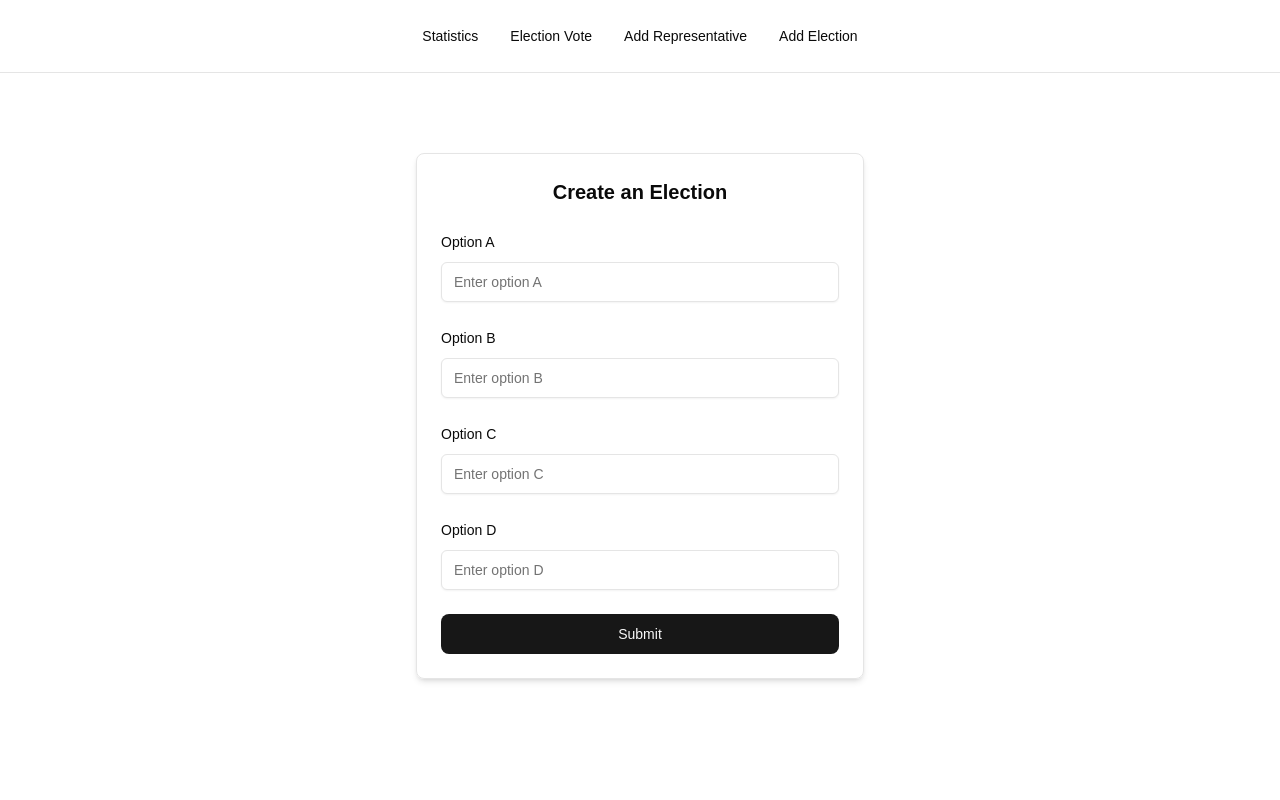
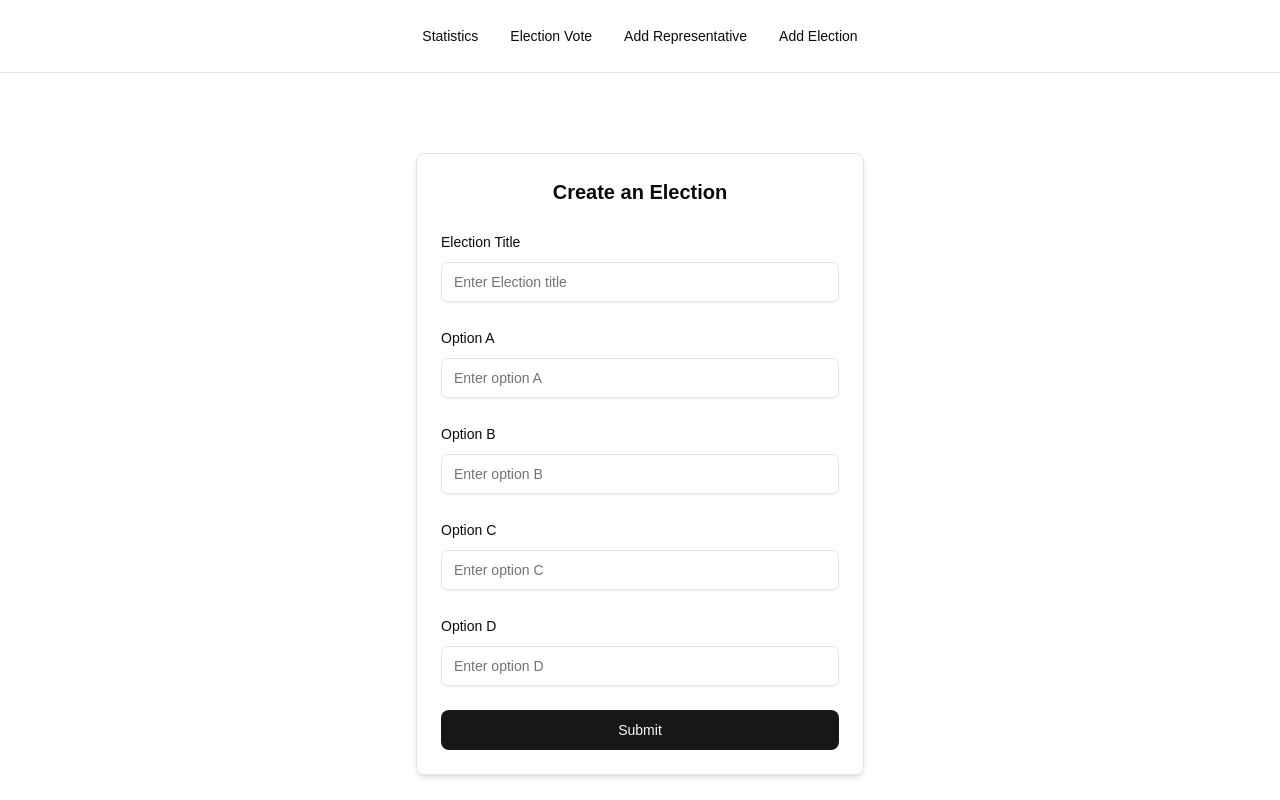
Before and after one commit to alimohseni99/vote-application, a Next.js app: page /add-election in a window 1280 px wide. Built offline with nearby package versions, Linux system fonts and the light colour scheme; no server answers.

Commit message:
added type for election option

```diff
--- a/src/features/representative-management/action.ts
+++ b/src/features/representative-management/action.ts
@@ -2,7 +2,7 @@
 
 import { revalidatePath } from "next/cache";
 import { chatService } from "./instance";
-import { Election, Representative } from "./type";
+import { Representative } from "./type";
 
 export async function addRepresentative({ name, email }: Representative) {
   if (!name || !email) {
@@ -42,21 +42,3 @@ export async function AddPublicVote(representativeId: string) {
 
   revalidatePath("/");
 }
-
-export async function addElection({
-  optionA,
-  optionB,
-  optionC,
-  optionD,
-}: Election) {
-  if (!optionA || !optionB || !optionB || !optionB) {
-    throw new Error("Enter at least one option");
-  }
-  const election: Election = {
-    optionA,
-    optionB,
-    optionC,
-    optionD,
-  };
-  await chatService.addElection(election);
-}
--- a/src/features/representative-management/component/election.tsx
+++ b/src/features/representative-management/component/election.tsx
@@ -15,6 +15,7 @@ import {
 import { Input } from "@/components/ui/input";
 
 const representativeSchema = z.object({
+  title: z.string().min(1, "This field is required"),
   optionA: z.string().min(1, "This field is required"),
   optionB: z.string().min(1, "This field is required"),
   optionC: z.string().min(1, "This field is required"),
@@ -47,6 +48,18 @@ export function Election() {
         </h2>
 
         <FormItem>
+          <FormLabel className="text-sm font-medium">Election Title</FormLabel>
+          <FormControl>
+            <Input
+              {...form.register("title")}
+              placeholder="Enter Election title"
+              className="mt-1 block w-full rounded-md border shadow-sm"
+            />
+          </FormControl>
+          <FormMessage>{form.formState.errors.optionA?.message}</FormMessage>
+        </FormItem>
+
+        <FormItem>
           <FormLabel className="text-sm font-medium">Option A</FormLabel>
           <FormControl>
             <Input
@@ -75,7 +88,7 @@ export function Election() {
           <FormLabel className="text-sm font-medium">Option C</FormLabel>
           <FormControl>
             <Input
-              {...form.register("optionB")}
+              {...form.register("optionC")}
               type="email"
               placeholder="Enter option C"
               className="mt-1 block w-full rounded-md border shadow-sm"
@@ -88,7 +101,7 @@ export function Election() {
           <FormLabel className="text-sm font-medium">Option D</FormLabel>
           <FormControl>
             <Input
-              {...form.register("optionB")}
+              {...form.register("optionD")}
               type="email"
               placeholder="Enter option D"
               className="mt-1 block w-full rounded-md border shadow-sm"
```
Also changed, not shown: src/features/representative-management/type.ts (+9 -4 lines).
